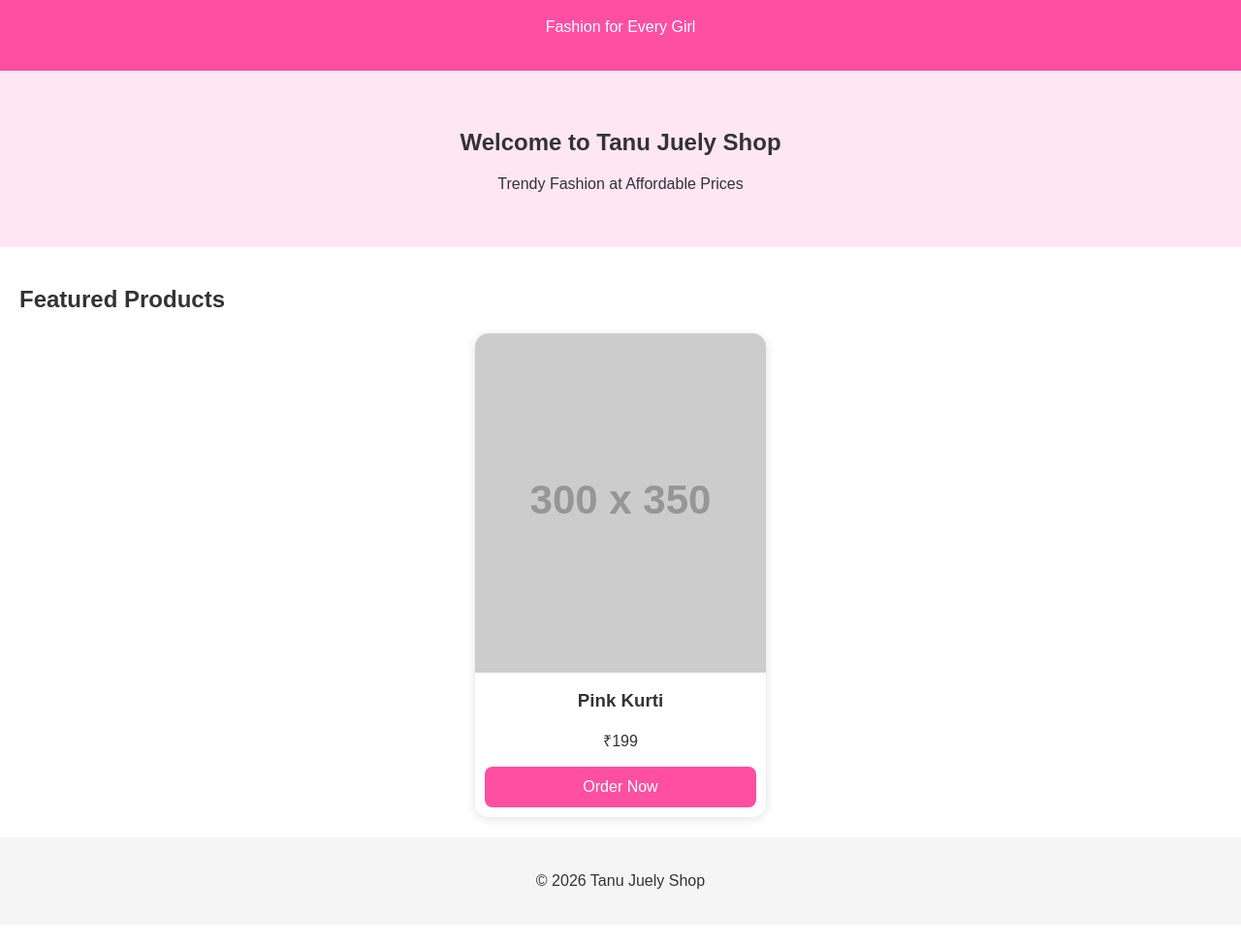
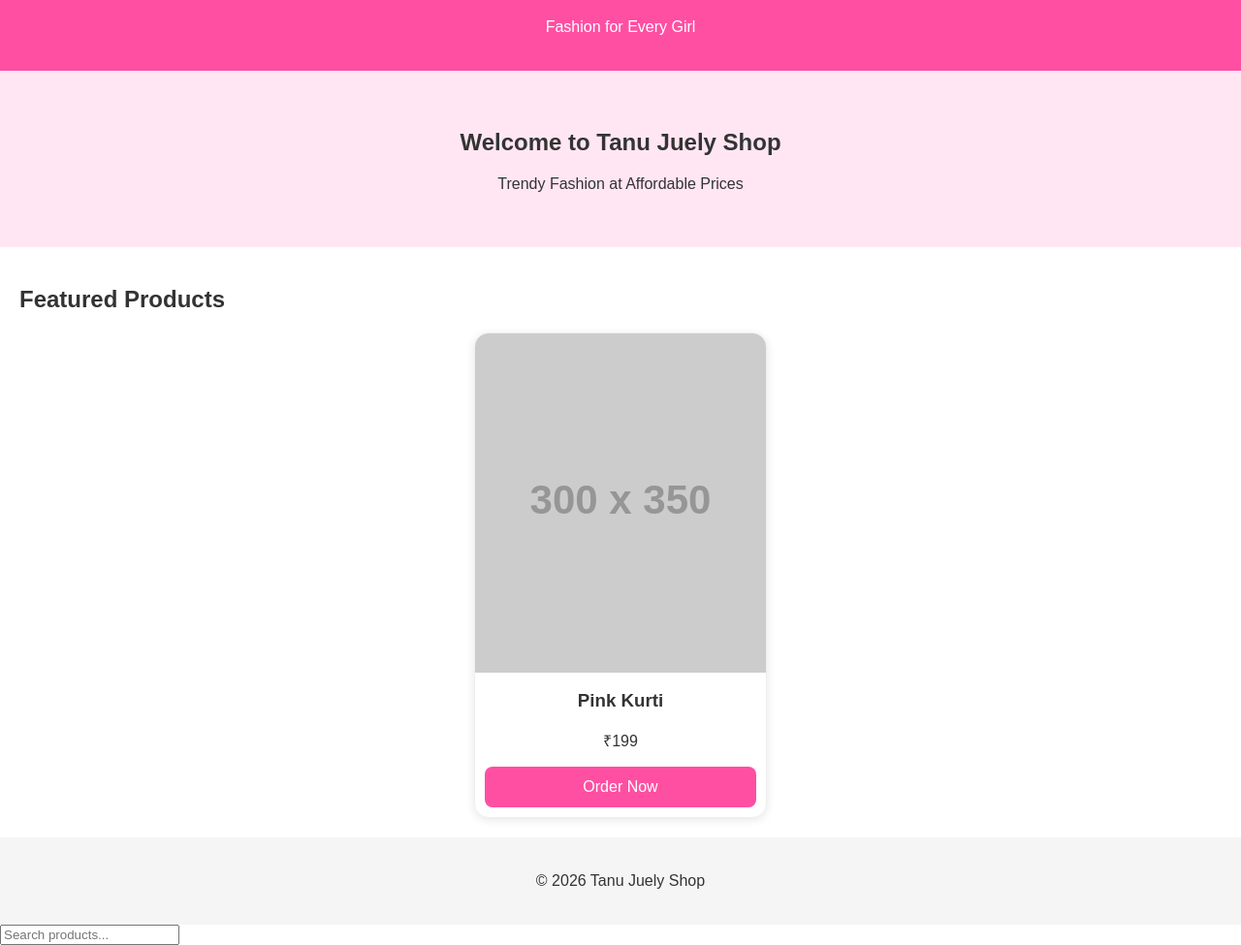
Before and after one commit to tanujuelyshop/tanu-juely-shop, a plain HTML site: page index.html in a window 1280 px wide. Shown: the part 81-1056 px from the top of the page at 97% size. Before the commit the page ends 1035 px from the top, so only its background shows below. Drawn offline with Linux system fonts and the light colour scheme; placeholder pictures from the web are drawn by us.

Commit message:
Update index.html

```diff
--- a/index.html
+++ b/index.html
@@ -38,3 +38,4 @@
 
 </body>
 </html>
+<input type="text" id="searchInput" onkeyup="searchProduct()" placeholder="Search products...">
```
